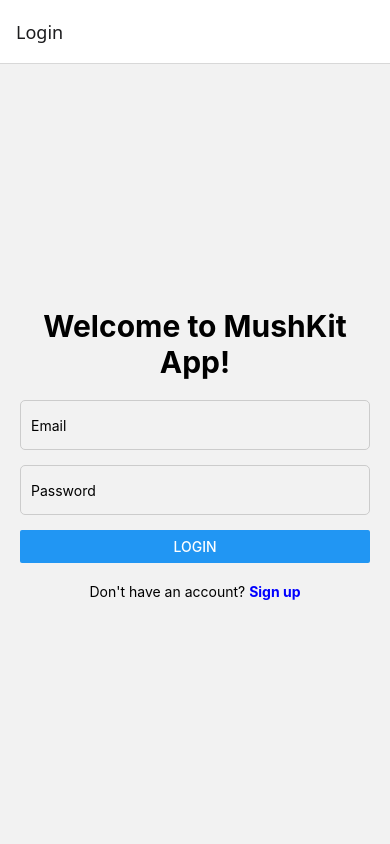
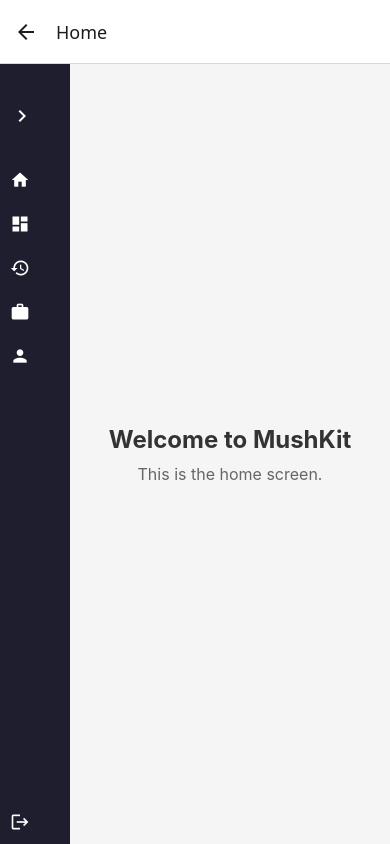
Before and after one commit to HelaenaCambel/MushKitApp, a React Native app: screen /Home in a window 390 px wide. Built offline with nearby package versions, Linux system fonts and the light colour scheme.

Commit message:
Navigation

```diff
--- a/App.js
+++ b/App.js
@@ -4,6 +4,10 @@ import { NavigationContainer } from '@react-navigation/native';
 import { createStackNavigator } from '@react-navigation/stack';
 import LoginScreen from './src/screens/LoginScreen';
 import RegUserScreen from './src/screens/RegUserScreen';
+import HomeScreen from './src/screens/HomeScreen';
+import Dashboard from './src/screens/Dashboard';
+import DataHistory from './src/screens/DataHistory';
+import KitDetails from './src/screens/KitDetails';
 import ProfileScreen from './src/screens/ProfileScreen';
 
 const Stack = createStackNavigator();
@@ -12,9 +16,13 @@ export default function App() {
   return (
     <NavigationContainer>
       <Stack.Navigator initialRouteName="Login">
-        <Stack.Screen name="Login" component={LoginScreen} />
+        <Stack.Screen name="Login" component={LoginScreen} options={{ headerShown: false }} />
         <Stack.Screen name="Register" component={RegUserScreen} />
-        <Stack.Screen name="Profile" component={ProfileScreen} />
+        <Stack.Screen name="Home" component={HomeScreen} />
+        <Stack.Screen name="Dashboard" component={Dashboard} />
+        <Stack.Screen name="Data History" component={DataHistory} />
+        <Stack.Screen name="MushKit Details" component={KitDetails} />
+        <Stack.Screen name="User Profile" component={ProfileScreen} />
       </Stack.Navigator>
       <StatusBar style="auto" />
     </NavigationContainer>
--- a/package.json
+++ b/package.json
@@ -10,6 +10,7 @@
   },
   "dependencies": {
     "@expo/metro-runtime": "~4.0.1",
+    "@react-navigation/drawer": "^7.3.9",
     "@react-navigation/native": "^7.1.6",
     "@react-navigation/stack": "^7.2.10",
     "axios": "^1.9.0",
@@ -19,6 +20,8 @@
     "react": "18.3.1",
     "react-dom": "18.3.1",
     "react-native": "0.76.9",
+    "react-native-gesture-handler": "^2.25.0",
+    "react-native-reanimated": "^3.17.5",
     "react-native-safe-area-context": "^5.4.0",
     "react-native-screens": "^4.10.0",
     "react-native-vector-icons": "^10.2.0",
--- /dev/null
+++ b/src/screens/Dashboard.js
@@ -0,0 +1,41 @@
+import React from 'react';
+import { View, Text, StyleSheet } from 'react-native';
+import SideNavBar from '../static/SideNavBar';
+
+const Dashboard = () => {
+    return (
+        <View style={styles.container}>
+            <SideNavBar />
+            <View style={styles.content}>
+                <Text style={styles.header}>Welcome to MushKit</Text>
+                <Text style={styles.subtext}>This is the Dashboard.</Text>
+            </View>
+        </View>
+    );
+};
+
+export default Dashboard;
+
+const styles = StyleSheet.create({
+    container: {
+        flex: 1,
+        flexDirection: 'row',
+    },
+    content: {
+        flex: 1,
+        justifyContent: 'center',
+        alignItems: 'center',
+        padding: 20,
+        backgroundColor: '#f5f5f5',
+    },
+    header: {
+        fontSize: 24,
+        fontWeight: 'bold',
+        marginBottom: 10,
+        color: '#333',
+    },
+    subtext: {
+        fontSize: 16,
+        color: '#666',
+    },
+});
--- /dev/null
+++ b/src/screens/DataHistory.js
@@ -0,0 +1,41 @@
+import React from 'react';
+import { View, Text, StyleSheet } from 'react-native';
+import SideNavBar from '../static/SideNavBar';
+
+const DataHistory = () => {
+    return (
+        <View style={styles.container}>
+            <SideNavBar />
+            <View style={styles.content}>
+                <Text style={styles.header}>Welcome to MushKit</Text>
+                <Text style={styles.subtext}>This is the Data History.</Text>
+            </View>
+        </View>
+    );
+};
+
+export default DataHistory;
+
+const styles = StyleSheet.create({
+    container: {
+        flex: 1,
+        flexDirection: 'row',
+    },
+    content: {
+        flex: 1,
+        justifyContent: 'center',
+        alignItems: 'center',
+        padding: 20,
+        backgroundColor: '#f5f5f5',
+    },
+    header: {
+        fontSize: 24,
+        fontWeight: 'bold',
+        marginBottom: 10,
+        color: '#333',
+    },
+    subtext: {
+        fontSize: 16,
+        color: '#666',
+    },
+});
--- /dev/null
+++ b/src/screens/HomeScreen.js
@@ -0,0 +1,41 @@
+import React from 'react';
+import { View, Text, StyleSheet } from 'react-native';
+import SideNavBar from '../static/SideNavBar';
+
+const HomeScreen = () => {
+    return (
+        <View style={styles.container}>
+            <SideNavBar />
+            <View style={styles.content}>
+                <Text style={styles.header}>Welcome to MushKit</Text>
+                <Text style={styles.subtext}>This is the home screen.</Text>
+            </View>
+        </View>
+    );
+};
+
+export default HomeScreen;
+
+const styles = StyleSheet.create({
+    container: {
+        flex: 1,
+        flexDirection: 'row',
+    },
+    content: {
+        flex: 1,
+        justifyContent: 'center',
+        alignItems: 'center',
+        padding: 20,
+        backgroundColor: '#f5f5f5',
+    },
+    header: {
+        fontSize: 24,
+        fontWeight: 'bold',
+        marginBottom: 10,
+        color: '#333',
+    },
+    subtext: {
+        fontSize: 16,
+        color: '#666',
+    },
+});
--- /dev/null
+++ b/src/screens/KitDetails.js
@@ -0,0 +1,41 @@
+import React from 'react';
+import { View, Text, StyleSheet } from 'react-native';
+import SideNavBar from '../static/SideNavBar';
+
+const KitDetails = () => {
+    return (
+        <View style={styles.container}>
+            <SideNavBar />
+            <View style={styles.content}>
+                <Text style={styles.header}>Welcome to MushKit</Text>
+                <Text style={styles.subtext}>This is the MushKit Details.</Text>
+            </View>
+        </View>
+    );
+};
+
+export default KitDetails;
+
+const styles = StyleSheet.create({
+    container: {
+        flex: 1,
+        flexDirection: 'row',
+    },
+    content: {
+        flex: 1,
+        justifyContent: 'center',
+        alignItems: 'center',
+        padding: 20,
+        backgroundColor: '#f5f5f5',
+    },
+    header: {
+        fontSize: 24,
+        fontWeight: 'bold',
+        marginBottom: 10,
+        color: '#333',
+    },
+    subtext: {
+        fontSize: 16,
+        color: '#666',
+    },
+});
--- a/src/screens/LoginScreen.js
+++ b/src/screens/LoginScreen.js
@@ -19,8 +19,7 @@ const LoginScreen = () => {
 
         try {
             await signInWithEmailAndPassword(auth, email, password);
-            console.log('Login successful:', email);
-            navigation.replace('Profile');
+            navigation.replace('Home');
         } catch (error) {
             console.error('Login error:', error);
             Alert.alert('Login Failed', error.message);
--- a/src/screens/ProfileScreen.js
+++ b/src/screens/ProfileScreen.js
@@ -2,12 +2,10 @@ import React, { useEffect, useState } from 'react';
 import { View, Text, StyleSheet, ActivityIndicator, Button } from 'react-native';
 import { auth, db } from '../firebase';
 import { doc, getDoc } from 'firebase/firestore';
-import { signOut } from 'firebase/auth';
-import { useNavigation } from '@react-navigation/native';
+import SideNavBar from '../static/SideNavBar';
 
 const ProfileScreen = () => {
     const [userData, setUserData] = useState(null);
-    const navigation = useNavigation();
 
     useEffect(() => {
         const fetchUserData = async () => {
@@ -26,11 +24,6 @@ const ProfileScreen = () => {
         fetchUserData();
     }, []);
 
-    const handleLogout = async () => {
-        await signOut(auth);
-        navigation.replace('Login');
-    };
-
     if (!userData) {
         return (
             <View style={styles.container}>
@@ -41,19 +34,23 @@ const ProfileScreen = () => {
 
     return (
         <View style={styles.container}>
-            <Text style={styles.header}>User Profile</Text>
-            <Text>Email: {userData.email}</Text>
-            <Text>Password: {userData.password}</Text>
-            <Text>Created At: {userData.createdAt?.toDate?.().toString() || 'N/A'}</Text>
+            <SideNavBar />
+            <View style={styles.mainContent}>
+                <Text style={styles.header}>User Profile</Text>
+                <Text>Email: {userData.email}</Text>
+                <Text>Password: {userData.password}</Text>
+                <Text>Created At: {userData.createdAt?.toDate?.().toString() || 'N/A'}</Text>
 
-            <Button title="Logout" onPress={handleLogout} />
+            </View>
         </View>
     );
 };
 
-export default ProfileScreen;
-
 const styles = StyleSheet.create({
-    container: { flex: 1, padding: 24, justifyContent: 'center' },
+    container: { flex: 1, flexDirection: 'row' },
+    mainContent: { flex: 1, padding: 24, justifyContent: 'center' },
     header: { fontSize: 24, marginBottom: 20, fontWeight: 'bold' },
 });
+
+
+export default ProfileScreen;
--- /dev/null
+++ b/src/static/SideNavBar.js
@@ -0,0 +1,98 @@
+import React, { useState } from 'react';
+import { View, Text, TouchableOpacity, StyleSheet, Animated } from 'react-native';
+import Icon from 'react-native-vector-icons/MaterialIcons';
+import { useNavigation } from '@react-navigation/native';
+
+const SideNavBar = () => {
+    const navigation = useNavigation();
+    const [isExpanded, setIsExpanded] = useState(false);
+    const [widthAnim] = useState(new Animated.Value(70));
+
+    const toggleSidebar = () => {
+        Animated.timing(widthAnim, {
+            toValue: isExpanded ? 70 : 200,
+            duration: 200,
+            useNativeDriver: false,
+        }).start();
+        setIsExpanded(!isExpanded);
+    };
+
+    const menuItems = [
+        { name: 'Home', icon: 'home', screen: 'Home' },
+        { name: 'Dashboard', icon: 'dashboard', screen: 'Dashboard' },
+        { name: 'Data History', icon: 'history', screen: 'Data History' },
+        { name: 'MushKit Details', icon: 'work', screen: 'MushKit Details' },
+        { name: 'User Profile', icon: 'person', screen: 'User Profile' },
+    ];
+
+    const handleLogout = () => {
+        navigation.replace('Login');
+    };
+
+    return (
+        <Animated.View style={[styles.sidebar, { width: widthAnim }]}>
+            <View style={styles.innerContainer}>
+                <View>
+                    <View style={styles.header}>
+                        <TouchableOpacity onPress={toggleSidebar}>
+                            <Icon name={isExpanded ? 'chevron-left' : 'chevron-right'} size={24} color="#fff" />
+                        </TouchableOpacity>
+                        {isExpanded && <Text style={styles.brand}>MushKit</Text>}
+                    </View>
+
+                    {menuItems.map((item) => (
+                        <TouchableOpacity
+                            key={item.name}
+                            style={styles.menuItem}
+                            onPress={() => item.screen && navigation.navigate(item.screen)}
+                        >
+                            <Icon name={item.icon} size={20} color="#fff" />
+                            {isExpanded && <Text style={styles.menuText}>{item.name}</Text>}
+                        </TouchableOpacity>
+                    ))}
+                </View>
+
+                <TouchableOpacity style={styles.menuItem} onPress={handleLogout}>
+                    <Icon name="logout" size={20} color="#fff" />
+                    {isExpanded && <Text style={styles.menuText}>Logout</Text>}
+                </TouchableOpacity>
+            </View>
+        </Animated.View>
+    );
+};
+
+const styles = StyleSheet.create({
+    sidebar: {
+        backgroundColor: '#1e1e2f',
+        height: '100%',
+        paddingTop: 40,
+        paddingHorizontal: 10,
+    },
+    innerContainer: {
+        flex: 1,
+        justifyContent: 'space-between',
+    },
+    header: {
+        flexDirection: 'row',
+        alignItems: 'center',
+        marginBottom: 30,
+        gap: 10,
+    },
+    brand: {
+        color: '#fff',
+        fontSize: 18,
+        marginLeft: 10,
+    },
+    menuItem: {
+        flexDirection: 'row',
+        alignItems: 'center',
+        paddingVertical: 12,
+        gap: 15,
+    },
+    menuText: {
+        color: '#fff',
+        fontSize: 16,
+    },
+});
+
+export default SideNavBar;
```
Also changed, not shown: 1 other file (tests, documents, lock files or other folders).
